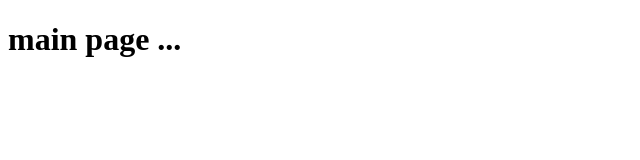
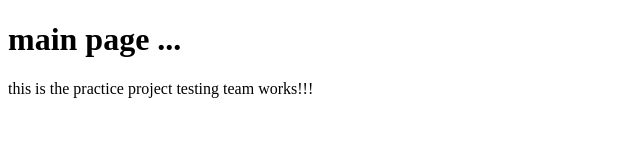
Before and after one commit to rafideveloper7/test-team-work, a plain HTML site: page index.html in a window 1280 px wide. Shown: the whole page, without its empty margins (0-640 px from the left). Drawn offline with Linux system fonts and the light colour scheme.

Commit message:
change in index file

```diff
--- a/index.html
+++ b/index.html
@@ -7,5 +7,6 @@
 </head>
 <body>
     <h1>main page ...</h1>
+    <p>this is the practice project testing team works!!!</p>
 </body>
 </html>
```
